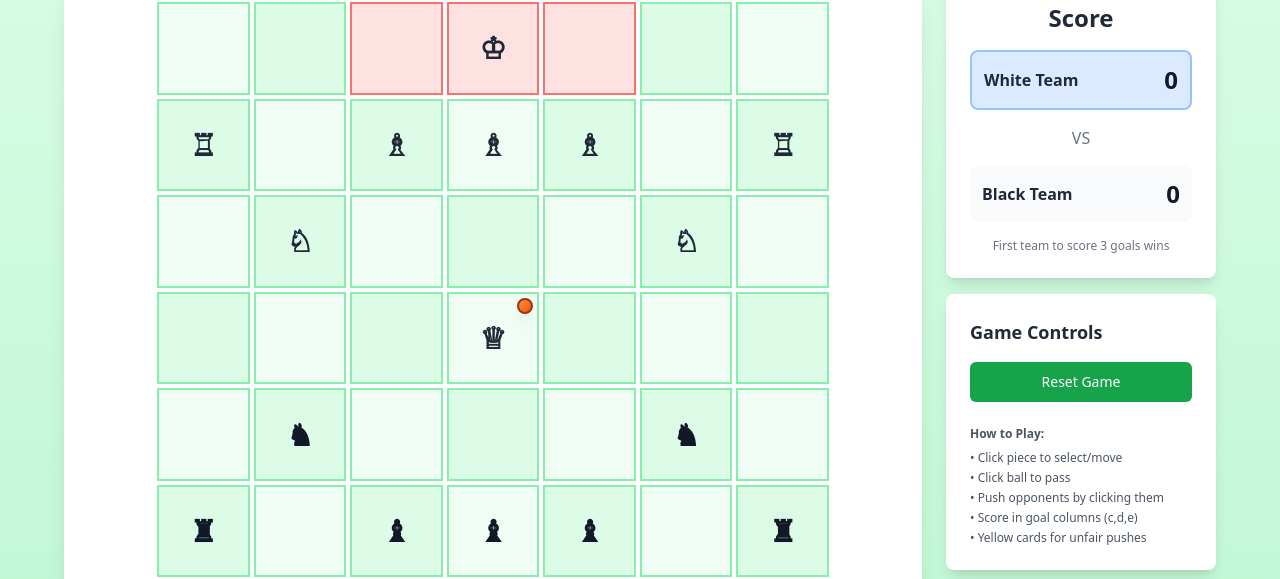
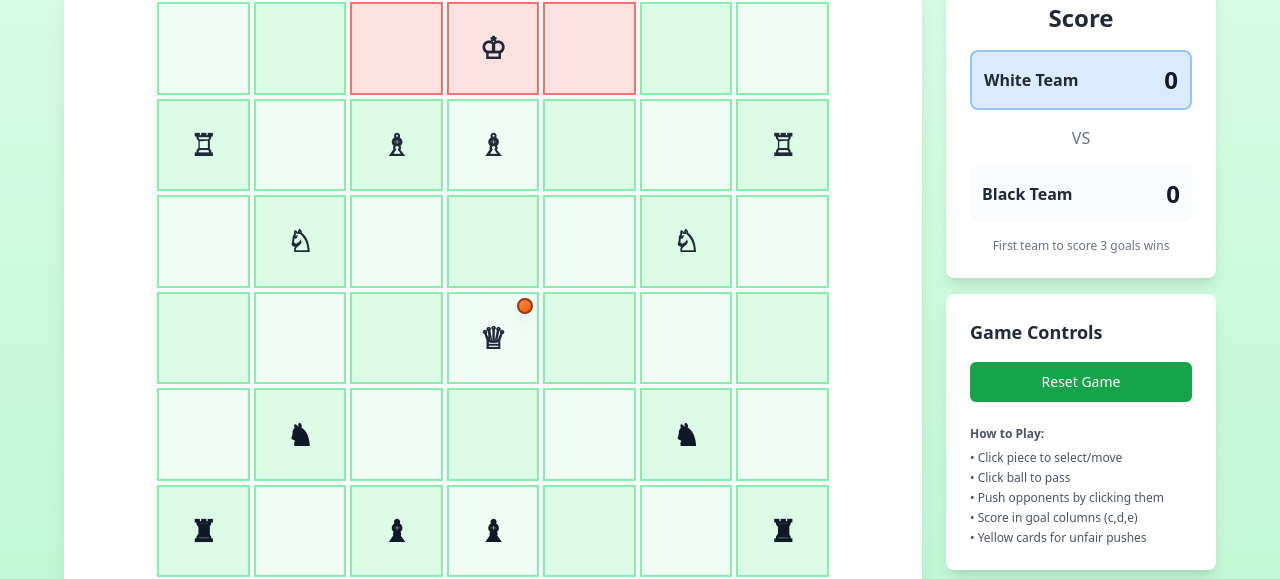
Before and after one commit to OmkarABarve/ChessPassers, a React (Vite) app: page / in a window 1280 px wide. Shown: the part 138-717 px from the top of the page. Built offline with nearby package versions, Linux system fonts and the light colour scheme.

Commit message:
Reverted to commit ea58611826aeabcc4113b3cefa31e7326efd4b57

```diff
--- a/src/components/ChessFootball.tsx
+++ b/src/components/ChessFootball.tsx
@@ -10,7 +10,6 @@ const INITIAL_PIECES: Piece[] = [
   { id: 'w-king', type: 'king', color: 'white', position: { row: 0, col: 3 }, cards: [] },
   { id: 'w-bishop1', type: 'bishop', color: 'white', position: { row: 1, col: 2 }, cards: [] },
   { id: 'w-bishop2', type: 'bishop', color: 'white', position: { row: 1, col: 3 }, cards: [] },
-  { id: 'w-bishop3', type: 'bishop', color: 'white', position: { row: 1, col: 4 }, cards: [] },
   { id: 'w-knight1', type: 'knight', color: 'white', position: { row: 2, col: 1 }, cards: [] },
   { id: 'w-knight2', type: 'knight', color: 'white', position: { row: 2, col: 5 }, cards: [] },
   { id: 'w-rook1', type: 'rook', color: 'white', position: { row: 1, col: 0 }, cards: [] },
@@ -21,7 +20,6 @@ const INITIAL_PIECES: Piece[] = [
   { id: 'b-king', type: 'king', color: 'black', position: { row: 6, col: 3 }, cards: [] },
   { id: 'b-bishop1', type: 'bishop', color: 'black', position: { row: 5, col: 2 }, cards: [] },
   { id: 'b-bishop2', type: 'bishop', color: 'black', position: { row: 5, col: 3 }, cards: [] },
-  { id: 'b-bishop3', type: 'bishop', color: 'black', position: { row: 5, col: 4 }, cards: [] },
   { id: 'b-knight1', type: 'knight', color: 'black', position: { row: 4, col: 1 }, cards: [] },
   { id: 'b-knight2', type: 'knight', color: 'black', position: { row: 4, col: 5 }, cards: [] },
   { id: 'b-rook1', type: 'rook', color: 'black', position: { row: 5, col: 0 }, cards: [] },
```
